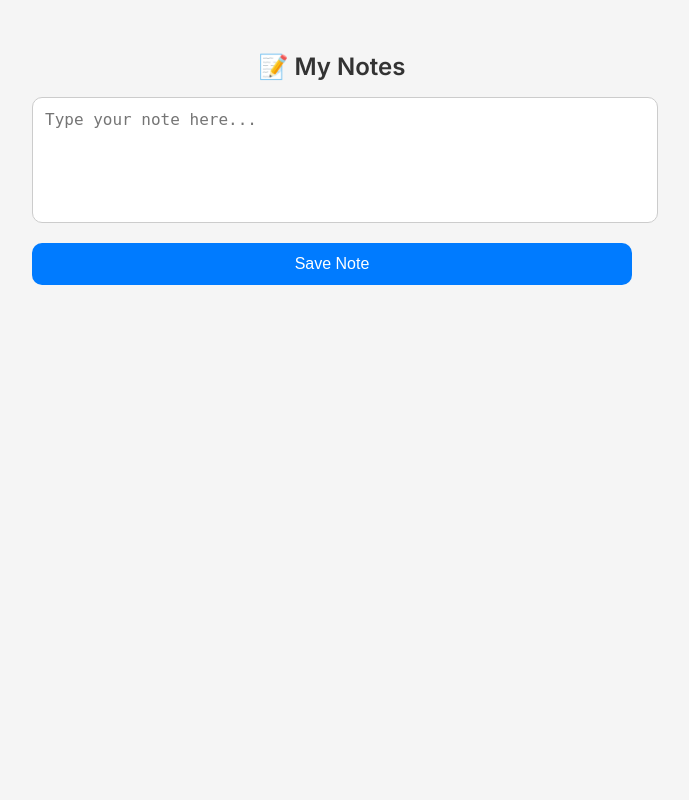
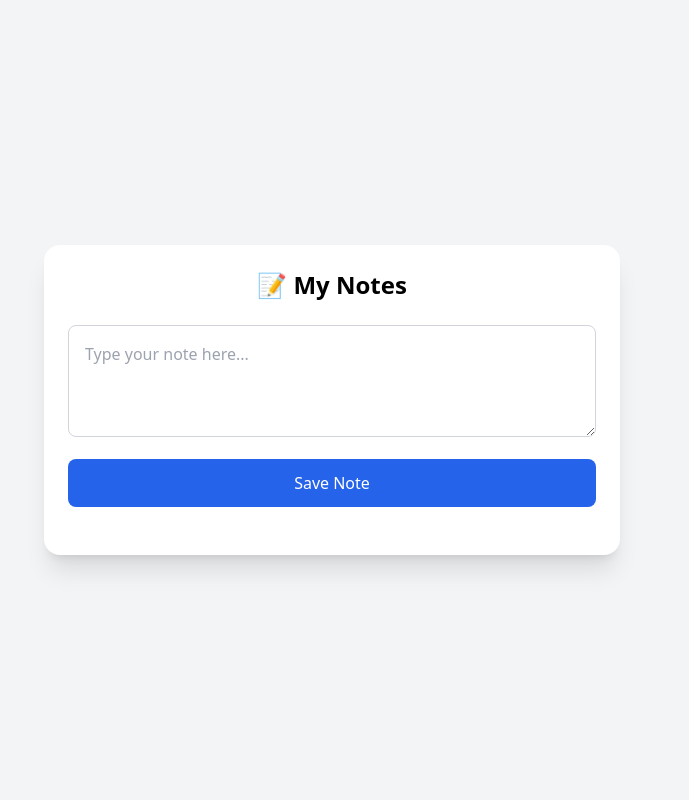
Before and after one commit to gauravsharrma/flask-notes-app, a Flask app: page / in a window 1280 px wide. Shown: the whole page, without its empty margins (308-997 px from the left). Run offline with Flask 3, Linux system fonts and the light colour scheme; data that the repository does not hold is empty; some libraries are stand-ins or nearby versions.

Commit message:
Update index.html

```diff
--- a/templates/index.html
+++ b/templates/index.html
@@ -3,75 +3,28 @@
 <head>
   <meta charset="UTF-8">
   <meta name="viewport" content="width=device-width, initial-scale=1">
-  <title>Notes App</title>
-  <link href="https://fonts.googleapis.com/css2?family=Inter:wght@400;600&display=swap" rel="stylesheet">
-  <style>
-    body {
-      font-family: 'Inter', sans-serif;
-      background: #f5f5f5;
-      padding: 2rem;
-      max-width: 600px;
-      margin: auto;
-      color: #333;
-    }
+  <title>Tailwind Notes App</title>
+  <script src="https://cdn.tailwindcss.com"></script>
+</head>
+<body class="bg-gray-100 font-sans min-h-screen flex items-center justify-center p-4">
+  <div class="w-full max-w-xl bg-white shadow-xl rounded-2xl p-6">
+    <h2 class="text-2xl font-semibold text-center mb-6">📝 My Notes</h2>
 
-    h2 {
-      text-align: center;
-      margin-bottom: 1rem;
-    }
+    <textarea
+      id="note"
+      placeholder="Type your note here..."
+      class="w-full h-28 p-4 text-base border border-gray-300 rounded-lg focus:outline-none focus:ring-2 focus:ring-blue-500"
+    ></textarea>
 
-    textarea {
-      width: 100%;
-      height: 100px;
-      padding: 0.75rem;
-      font-size: 1rem;
-      border: 1px solid #ccc;
-      border-radius: 10px;
-      margin-bottom: 1rem;
-      resize: none;
-    }
+    <button
+      onclick="saveNote()"
+      class="mt-4 w-full bg-blue-600 hover:bg-blue-700 text-white py-3 rounded-lg font-medium transition duration-200"
+    >
+      Save Note
+    </button>
 
-    button {
-      width: 100%;
-      background: #007bff;
-      color: white;
-      padding: 0.75rem;
-      font-size: 1rem;
-      border: none;
-      border-radius: 10px;
-      cursor: pointer;
-      transition: background 0.3s ease;
-    }
-
-    button:hover {
-      background: #0056b3;
-    }
-
-    ul {
-      list-style: none;
-      padding: 0;
-    }
-
-    li {
-      background: white;
-      margin-top: 0.5rem;
-      padding: 1rem;
-      border-radius: 10px;
-      box-shadow: 0 2px 5px rgba(0,0,0,0.1);
-    }
-
-    @media (max-width: 600px) {
-      body {
-        padding: 1rem;
-      }
-    }
-  </style>
-</head>
-<body>
-  <h2>📝 My Notes</h2>
-  <textarea id="note" placeholder="Type your note here..."></textarea>
-  <button onclick="saveNote()">Save Note</button>
-  <ul id="notesList"></ul>
+    <ul id="notesList" class="mt-6 space-y-3"></ul>
+  </div>
 
   <script>
     async function saveNote() {
@@ -90,7 +43,11 @@
       const res = await fetch("/notes");
       const notes = await res.json();
       const list = document.getElementById('notesList');
-      list.innerHTML = notes.map(n => `<li>${n.text}</li>`).join('');
+      list.innerHTML = notes.map(n => `
+        <li class="bg-gray-50 p-4 rounded-lg border border-gray-200 shadow-sm">
+          ${n.text}
+        </li>
+      `).join('');
     }
 
     loadNotes();
```
